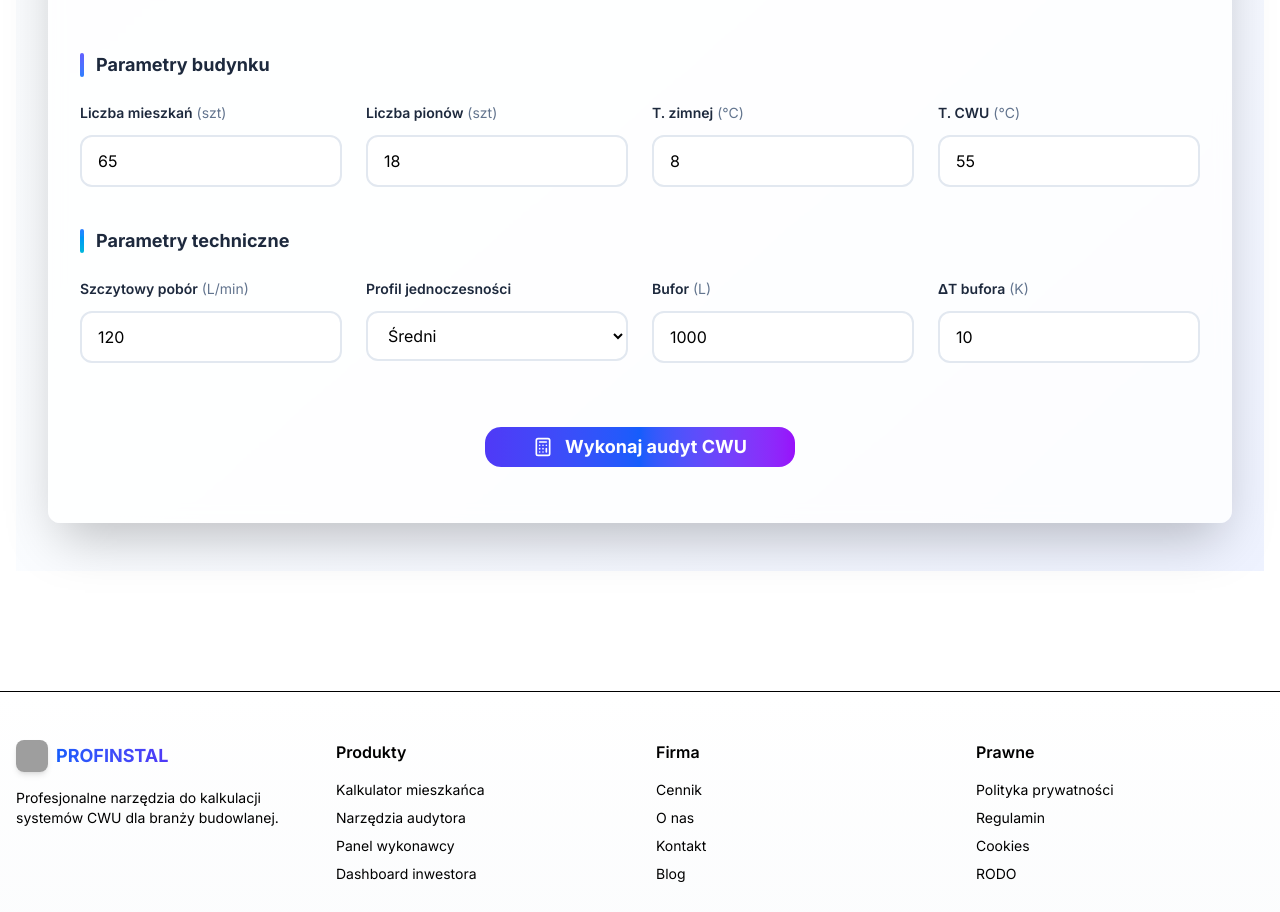
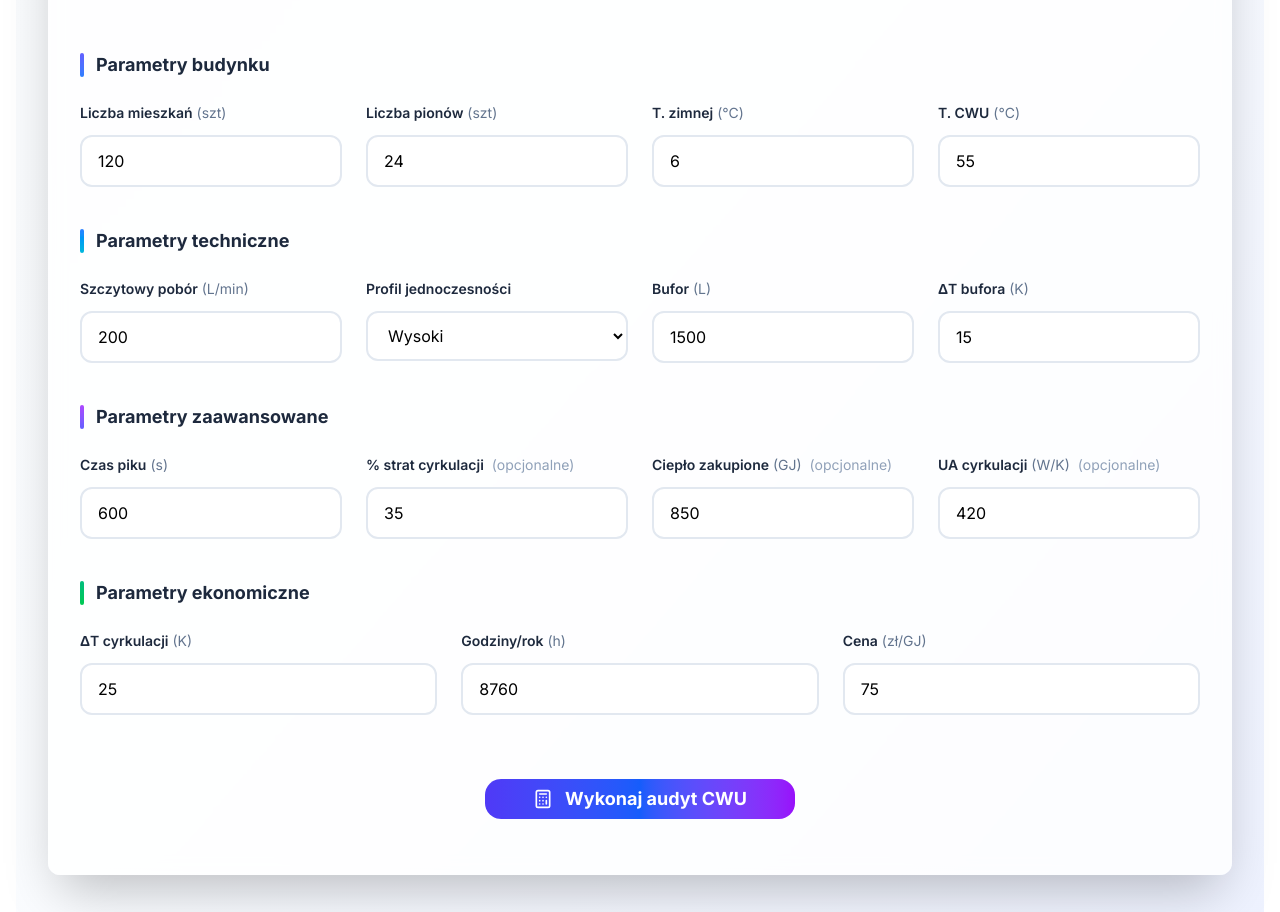
Before and after one commit to maciejslusarczykprofinstal/CWUv6, a Next.js app: page /audytorzy in a window 1280 px wide. Shown: the part 640-1552 px from the top of the page. Built offline with nearby package versions, Linux system fonts and the light colour scheme; grey boxes are pictures that could not be loaded.

Commit message:
feat: rozszerz API audytora o economics i technical + przykładowe dane z dużymi stratami

```diff
--- a/src/app/api/calc/auditor/route.ts
+++ b/src/app/api/calc/auditor/route.ts
@@ -55,12 +55,77 @@ export async function POST(req: Request) {
       circGJ = data.purchasedGJ * (data.circulationPct / 100);
     }
 
+    // Enhance power object with proper assumptions for frontend
+    const enhancedPower = {
+      ...power,
+      assumptions: {
+        profile: data.simultProfile,
+        consumptionPattern: `${data.flats} mieszkań, ${data.drawPeakLpm} L/min szczyt`,
+        efficiency: Math.round((1 - (circGJ / (data.purchasedGJ || 500))) * 100)
+      }
+    };
+
     const variants = modernizationVariants({
       circLossGJ: circGJ,
       pricePerGJ: data.pricePerGJ,
     });
 
-    return NextResponse.json({ ok: true, result: { power, circGJ, variants } });
+    // Economics calculation
+    const currentCostPLN = Math.round(circGJ * data.pricePerGJ);
+    const potentialSavingsPLN = Math.round(variants.reduce((sum, v) => sum + v.savingsPLN, 0) / variants.length);
+    const co2ReductionKg = Math.round(circGJ * 0.2 * 1000); // ~0.2 kg CO2/kWh converted to GJ
+
+    const economics = {
+      currentCostPLN,
+      potentialSavingsPLN,
+      investmentRecommendation: potentialSavingsPLN > 50000
+        ? "Zdecydowanie zalecana modernizacja - wysokie oszczędności"
+        : potentialSavingsPLN > 20000
+          ? "Zalecana modernizacja - dobre oszczędności"
+          : "Rozważyć modernizację - umiarkowane oszczędności",
+      co2ReductionKg
+    };
+
+    // Technical analysis
+    const efficiency = Math.max(60, Math.min(95, 100 - (circGJ / (data.purchasedGJ || 500) * 100)));
+    const heatLosses = circGJ / (data.purchasedGJ || 500) * 100;
+    const systemRating = efficiency > 85 ? "BARDZO DOBRY" :
+                        efficiency > 75 ? "DOBRY" :
+                        efficiency > 65 ? "ŚREDNI" : "WYMAGA MODERNIZACJI";
+
+    const recommendations = [
+      "Modernizacja izolacji przewodów cyrkulacyjnych",
+      "Instalacja zaworów termostatycznych na pionach",
+      "Optymalizacja temperatury cyrkulacji CWU",
+      heatLosses > 20 ? "Pilna wymiana nieizolowanych przewodów" : "Regularna kontrola stanu izolacji",
+      "Rozważenie instalacji systemu rekuperacji ciepła"
+    ];
+
+    const technical = {
+      efficiency: Math.round(efficiency * 10) / 10,
+      heatLosses: Math.round(heatLosses * 10) / 10,
+      systemRating,
+      recommendations
+    };
+
+    return NextResponse.json({
+      ok: true,
+      result: {
+        power: enhancedPower,
+        circGJ,
+        variants: variants.map(v => ({
+          ...v,
+          description: `Redukcja strat o ${(v.savingsGJ/circGJ*100).toFixed(1)}%`,
+          roi: Math.round((v.savingsPLN / v.capexPLN * 100) * 10) / 10,
+          // Mapowanie do oczekiwanej struktury frontend
+          savedGJ: v.savingsGJ,
+          savedPLN: v.savingsPLN,
+          paybackYears: v.paybackYears
+        })),
+        economics,
+        technical
+      }
+    });
   } catch (e: unknown) {
     const msg = e instanceof ZodError ? e.issues : String(e);
     return NextResponse.json({ ok: false, error: msg }, { status: 400 });
--- a/src/app/audytorzy/page.tsx
+++ b/src/app/audytorzy/page.tsx
@@ -163,21 +163,21 @@ export default function AudytorzyPage() {
                       <Field label="Liczba mieszkań" unit="szt">
                         <input
                           name="flats"
-                          defaultValue={65}
+                          defaultValue={120}
                           className="w-full px-4 py-3 border-2 border-slate-200 dark:border-slate-700 rounded-xl bg-white/50 dark:bg-slate-800/50 backdrop-blur-sm focus:ring-2 focus:ring-indigo-500 focus:border-indigo-500 transition-all hover:border-indigo-300 dark:hover:border-indigo-600"
                         />
                       </Field>
                       <Field label="Liczba pionów" unit="szt">
                         <input
                           name="risers"
-                          defaultValue={18}
+                          defaultValue={24}
                           className="w-full px-4 py-3 border-2 border-slate-200 dark:border-slate-700 rounded-xl bg-white/50 dark:bg-slate-800/50 backdrop-blur-sm focus:ring-2 focus:ring-indigo-500 focus:border-indigo-500 transition-all hover:border-indigo-300 dark:hover:border-indigo-600"
                         />
                       </Field>
                       <Field label="T. zimnej" unit="°C">
                         <input
                           name="coldTempC"
-                          defaultValue={8}
+                          defaultValue={6}
                           className="w-full px-4 py-3 border-2 border-slate-200 dark:border-slate-700 rounded-xl bg-white/50 dark:bg-slate-800/50 backdrop-blur-sm focus:ring-2 focus:ring-indigo-500 focus:border-indigo-500 transition-all hover:border-indigo-300 dark:hover:border-indigo-600"
                         />
                       </Field>
@@ -201,14 +201,14 @@ export default function AudytorzyPage() {
                       <Field label="Szczytowy pobór" unit="L/min">
                         <input
                           name="drawPeakLpm"
-                          defaultValue={120}
+                          defaultValue={200}
                           className="w-full px-4 py-3 border-2 border-slate-200 dark:border-slate-700 rounded-xl bg-white/50 dark:bg-slate-800/50 backdrop-blur-sm focus:ring-2 focus:ring-blue-500 focus:border-blue-500 transition-all hover:border-blue-300 dark:hover:border-blue-600"
                         />
                       </Field>
                       <Field label="Profil jednoczesności">
                         <select
                           name="simultProfile"
-                          defaultValue="med"
+                          defaultValue="high"
                           className="w-full px-4 py-3 border-2 border-slate-200 dark:border-slate-700 rounded-xl bg-white/50 dark:bg-slate-800/50 backdrop-blur-sm focus:ring-2 focus:ring-blue-500 focus:border-blue-500 transition-all hover:border-blue-300 dark:hover:border-blue-600"
                         >
                           <option value="low">Niski</option>
@@ -219,15 +219,87 @@ export default function AudytorzyPage() {
                       <Field label="Bufor" unit="L">
                         <input
                           name="bufferL"
-                          defaultValue={1000}
+                          defaultValue={1500}
                           className="w-full px-4 py-3 border-2 border-slate-200 dark:border-slate-700 rounded-xl bg-white/50 dark:bg-slate-800/50 backdrop-blur-sm focus:ring-2 focus:ring-blue-500 focus:border-blue-500 transition-all hover:border-blue-300 dark:hover:border-blue-600"
                         />
                       </Field>
                       <Field label="ΔT bufora" unit="K">
                         <input
                           name="bufferDeltaC"
-                          defaultValue={10}
+                          defaultValue={15}
                           className="w-full px-4 py-3 border-2 border-slate-200 dark:border-slate-700 rounded-xl bg-white/50 dark:bg-slate-800/50 backdrop-blur-sm focus:ring-2 focus:ring-blue-500 focus:border-blue-500 transition-all hover:border-blue-300 dark:hover:border-blue-600"
+                        />
+                      </Field>
+                    </div>
+                  </div>
+
+                  {/* Advanced Parameters */}
+                  <div className="space-y-6">
+                    <h3 className="flex items-center gap-3 text-lg font-bold text-slate-800 dark:text-slate-200">
+                      <div className="w-1 h-6 bg-gradient-to-b from-purple-500 to-indigo-500 rounded-full"></div>
+                      Parametry zaawansowane
+                    </h3>
+                    <div className="grid md:grid-cols-4 gap-6">
+                      <Field label="Czas piku" unit="s">
+                        <input
+                          name="peakDurationSec"
+                          defaultValue={600}
+                          className="w-full px-4 py-3 border-2 border-slate-200 dark:border-slate-700 rounded-xl bg-white/50 dark:bg-slate-800/50 backdrop-blur-sm focus:ring-2 focus:ring-purple-500 focus:border-purple-500 transition-all hover:border-purple-300 dark:hover:border-purple-600"
+                        />
+                      </Field>
+                      <Field label="% strat cyrkulacji" optional>
+                        <input
+                          name="circulationPct"
+                          defaultValue={35}
+                          placeholder="np. 35"
+                          className="w-full px-4 py-3 border-2 border-slate-200 dark:border-slate-700 rounded-xl bg-white/50 dark:bg-slate-800/50 backdrop-blur-sm focus:ring-2 focus:ring-purple-500 focus:border-purple-500 transition-all hover:border-purple-300 dark:hover:border-purple-600"
+                        />
+                      </Field>
+                      <Field label="Ciepło zakupione" unit="GJ" optional>
+                        <input
+                          name="purchasedGJ"
+                          defaultValue={850}
+                          placeholder="np. 850"
+                          className="w-full px-4 py-3 border-2 border-slate-200 dark:border-slate-700 rounded-xl bg-white/50 dark:bg-slate-800/50 backdrop-blur-sm focus:ring-2 focus:ring-purple-500 focus:border-purple-500 transition-all hover:border-purple-300 dark:hover:border-purple-600"
+                        />
+                      </Field>
+                      <Field label="UA cyrkulacji" unit="W/K" optional>
+                        <input
+                          name="UA_WK"
+                          defaultValue={420}
+                          placeholder="np. 420"
+                          className="w-full px-4 py-3 border-2 border-slate-200 dark:border-slate-700 rounded-xl bg-white/50 dark:bg-slate-800/50 backdrop-blur-sm focus:ring-2 focus:ring-purple-500 focus:border-purple-500 transition-all hover:border-purple-300 dark:hover:border-purple-600"
+                        />
+                      </Field>
+                    </div>
+                  </div>
+
+                  {/* Economic Parameters */}
+                  <div className="space-y-6">
+                    <h3 className="flex items-center gap-3 text-lg font-bold text-slate-800 dark:text-slate-200">
+                      <div className="w-1 h-6 bg-gradient-to-b from-emerald-500 to-green-500 rounded-full"></div>
+                      Parametry ekonomiczne
+                    </h3>
+                    <div className="grid md:grid-cols-3 gap-6">
+                      <Field label="ΔT cyrkulacji" unit="K">
+                        <input
+                          name="dT_circ"
+                          defaultValue={25}
+                          className="w-full px-4 py-3 border-2 border-slate-200 dark:border-slate-700 rounded-xl bg-white/50 dark:bg-slate-800/50 backdrop-blur-sm focus:ring-2 focus:ring-emerald-500 focus:border-emerald-500 transition-all hover:border-emerald-300 dark:hover:border-emerald-600"
+                        />
+                      </Field>
+                      <Field label="Godziny/rok" unit="h">
+                        <input
+                          name="hours_circ"
+                          defaultValue={8760}
+                          className="w-full px-4 py-3 border-2 border-slate-200 dark:border-slate-700 rounded-xl bg-white/50 dark:bg-slate-800/50 backdrop-blur-sm focus:ring-2 focus:ring-emerald-500 focus:border-emerald-500 transition-all hover:border-emerald-300 dark:hover:border-emerald-600"
+                        />
+                      </Field>
+                      <Field label="Cena" unit="zł/GJ">
+                        <input
+                          name="pricePerGJ"
+                          defaultValue={75}
+                          className="w-full px-4 py-3 border-2 border-slate-200 dark:border-slate-700 rounded-xl bg-white/50 dark:bg-slate-800/50 backdrop-blur-sm focus:ring-2 focus:ring-emerald-500 focus:border-emerald-500 transition-all hover:border-emerald-300 dark:hover:border-emerald-600"
                         />
                       </Field>
                     </div>
```
